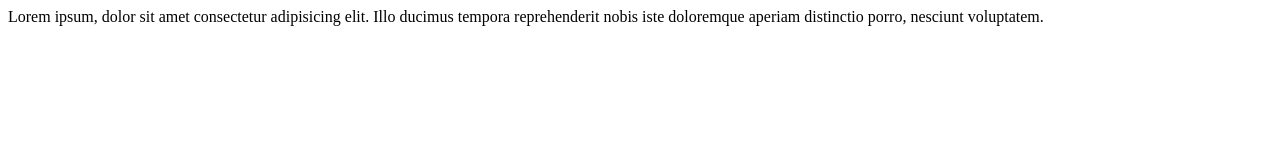
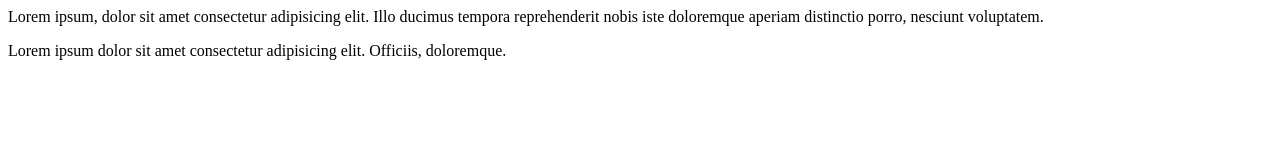
Before and after one commit to Mominsarder/new-profect, a plain HTML site: page index.html in a window 1280 px wide. Drawn offline with Linux system fonts and the light colour scheme.

Commit message:
added paragraph-1

```diff
--- a/index.html
+++ b/index.html
@@ -9,6 +9,10 @@
       tempora reprehenderit nobis iste doloremque aperiam distinctio porro,
       nesciunt voluptatem.
     </div>
+    <p>
+      Lorem ipsum dolor sit amet consectetur adipisicing elit. Officiis,
+      doloremque.
+    </p>
   </head>
   <body></body>
 </html>
```
